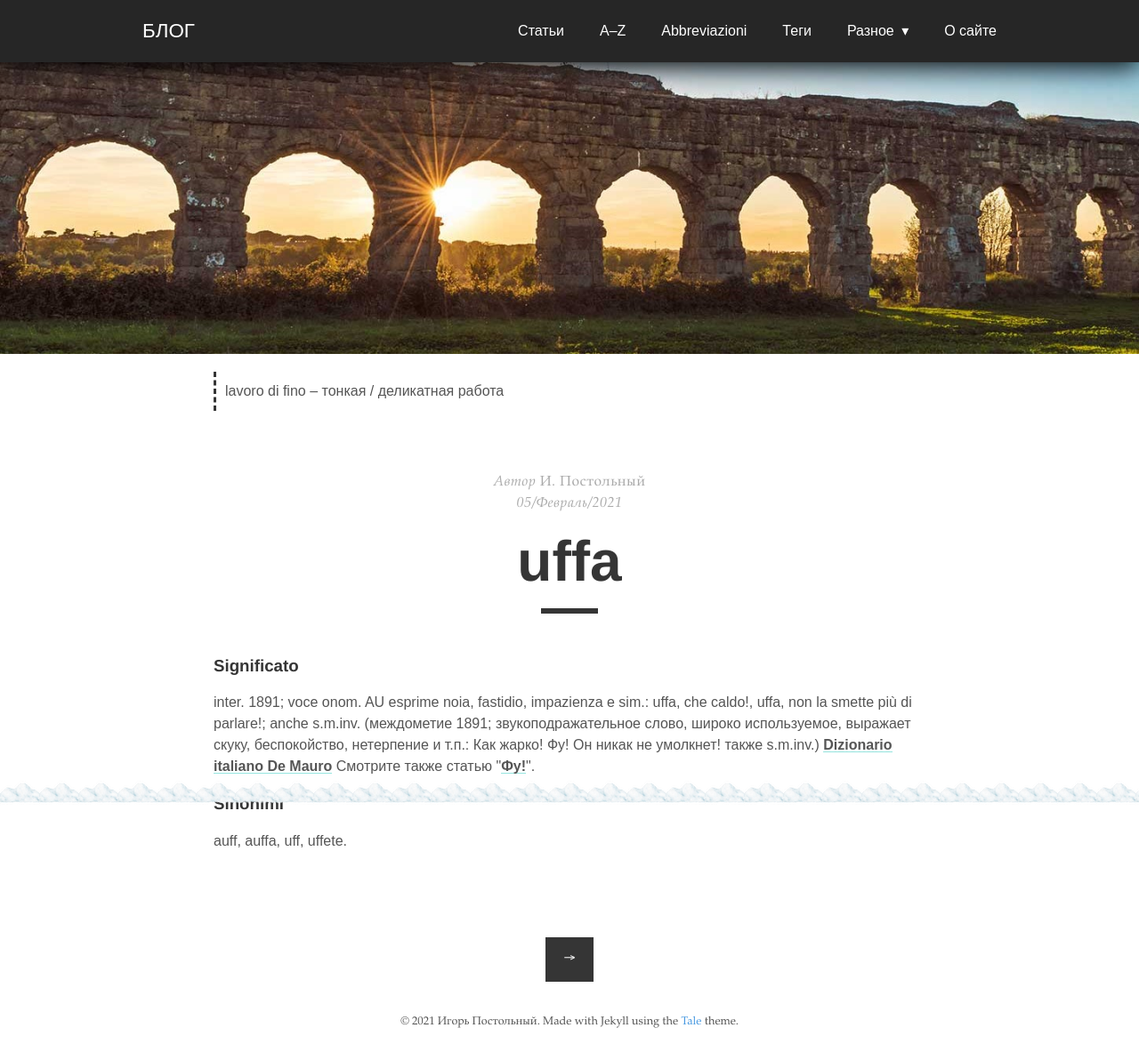
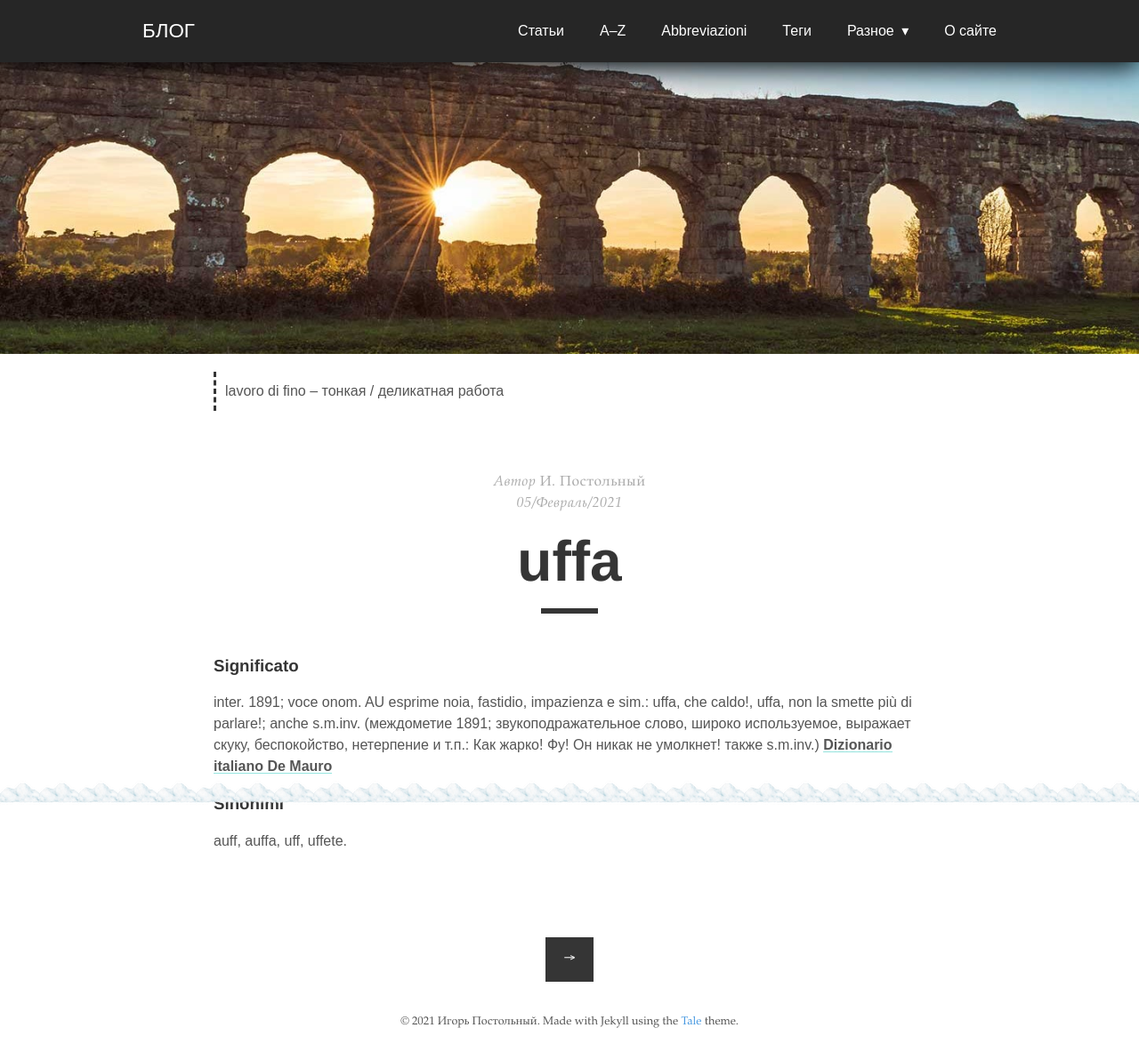
Before and after one commit to postolny/postolny.github.io, a Jekyll site: the page built from _posts/2021-02-05-uffa.md, in a window 1280 px wide. Shown: the whole page at 89% size. Built offline with Jekyll 4.4.1, drawn with Linux system fonts in a browser that asks for light colours; nearby versions of some CDN libraries.

Commit message:
Update 2021-02-05-uffa.md

```diff
--- a/_posts/2021-02-05-uffa.md
+++ b/_posts/2021-02-05-uffa.md
@@ -10,7 +10,7 @@ tags:
 
 ### Significato
 
-inter. 1891; voce onom. AU esprime noia, fastidio, impazienza e sim.: uffa, che caldo!, uffa, non la smette più di parlare!; anche s.m.inv. (междометие 1891; звукоподражательное слово, широко используемое, выражает скуку, беспокойство, нетерпение и т.п.: Как жарко! Фу! Он никак не умолкнет! также s.m.inv.) [Dizionario italiano De Mauro](https://dizionario.internazionale.it/parola/uffa) Смотрите также статью "[Фу!]({{ site.baseurl }}/2021-02-05/uff)".
+inter. 1891; voce onom. AU esprime noia, fastidio, impazienza e sim.: uffa, che caldo!, uffa, non la smette più di parlare!; anche s.m.inv. (междометие 1891; звукоподражательное слово, широко используемое, выражает скуку, беспокойство, нетерпение и т.п.: Как жарко! Фу! Он никак не умолкнет! также s.m.inv.) [Dizionario italiano De Mauro](https://dizionario.internazionale.it/parola/uffa)
 
 ### Sinonimi
 
```
